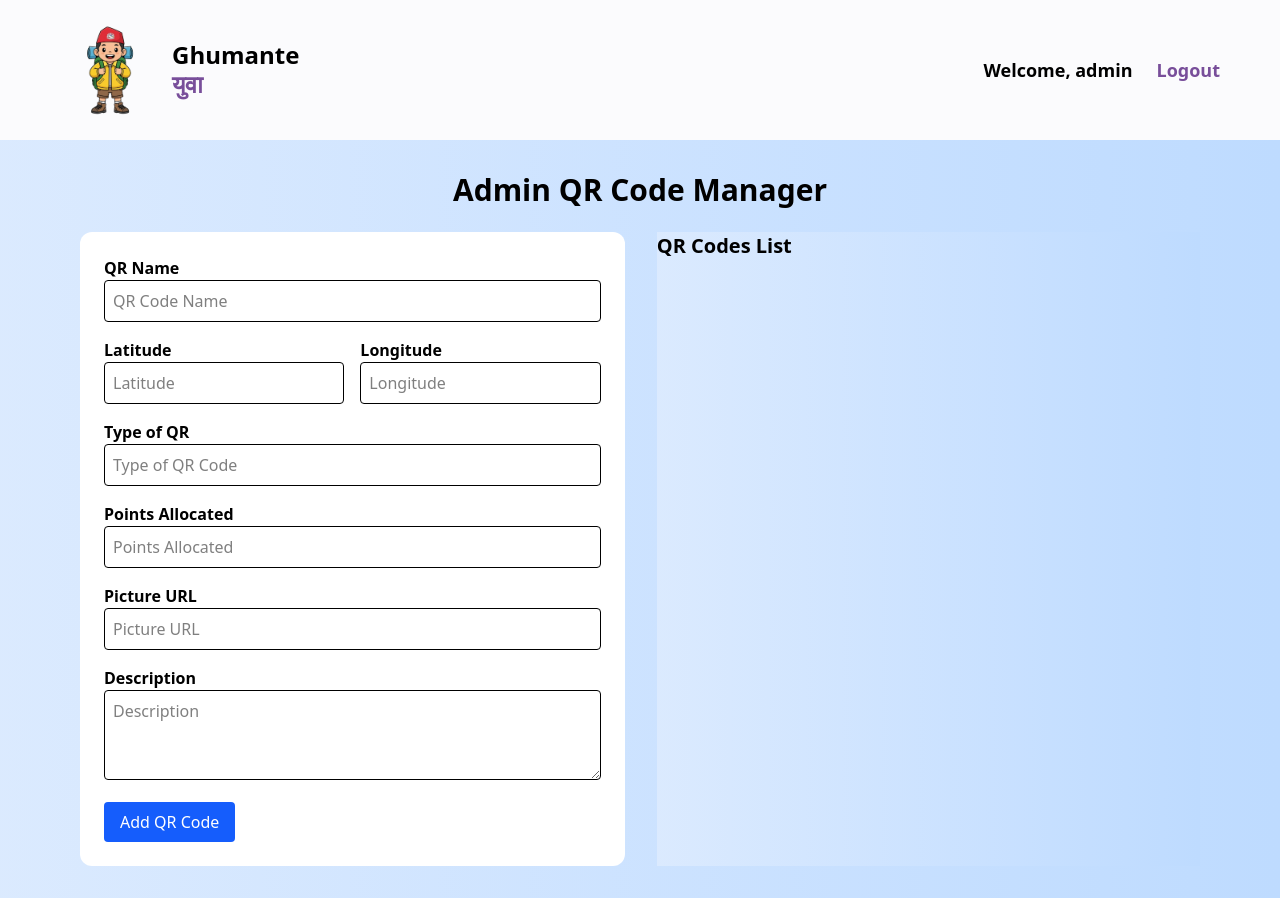
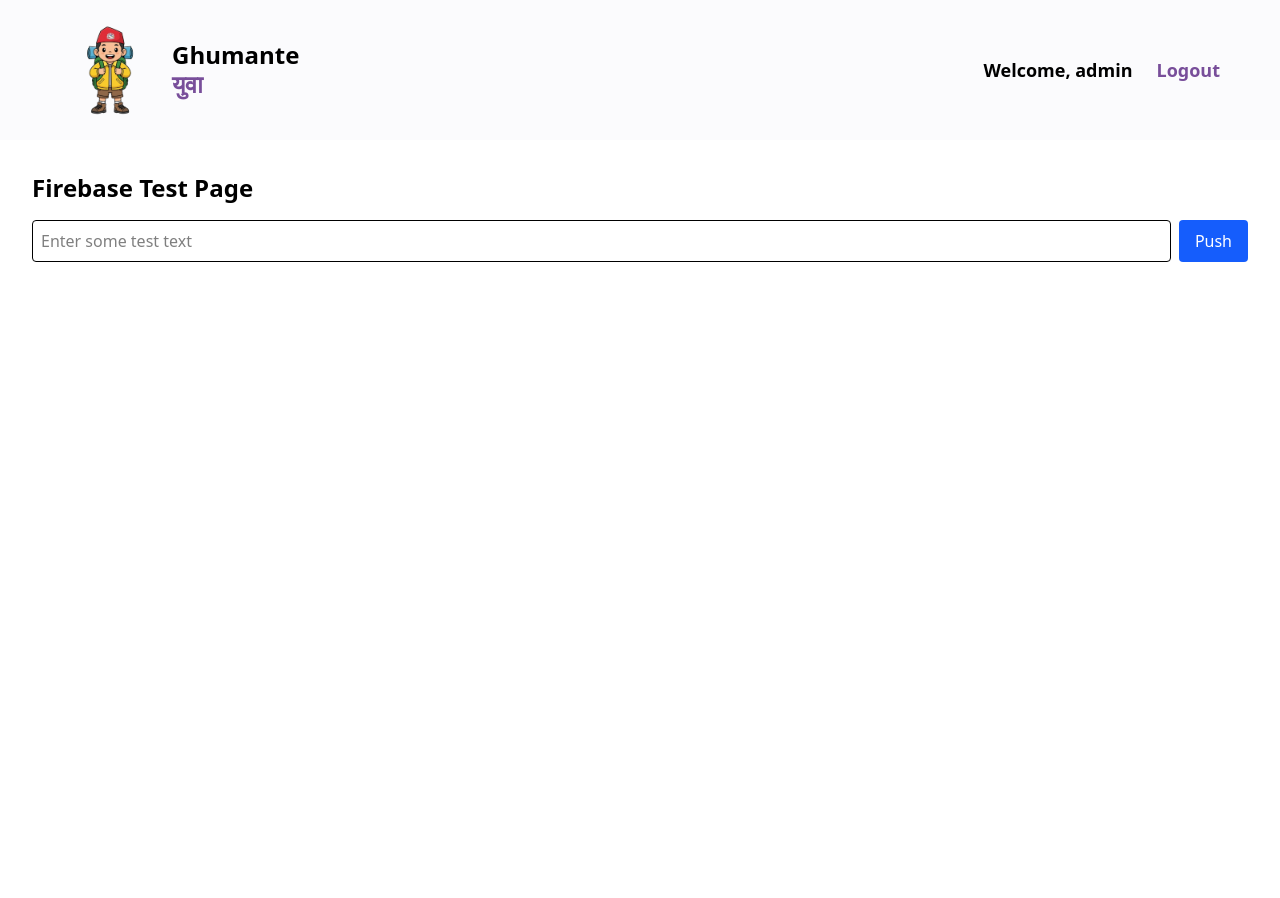
Before and after one commit to gurungsanjeev/dev, a Next.js app: page /dashboard in a window 1280 px wide. After the commit the page ends 800 px from the top, so only its background shows below. Built offline with nearby package versions, Linux system fonts and the light colour scheme; a web font is replaced by a local one.

Commit message:
Update page.js
Added the working demo one

```diff
--- a/app/dashboard/page.js
+++ b/app/dashboard/page.js
@@ -1,189 +1,40 @@
 "use client";
 import React, { useState } from "react";
+import { db } from "../firebase";
+import { ref, push } from "firebase/database";
 
-const Dashboard = () => {
-  const [form, setForm] = useState({
-    name: "",
-    latitude: "",
-    longitude: "",
-    type: "",
-    points: "",
-    picture: "",
-    description: "",
-  });
+export default function TestPage() {
+  const [data, setData] = useState("");
+  const [message, setMessage] = useState("");
 
-  const [qrList, setQrList] = useState([]);
-
-  const handleChange = (e) => {
-    setForm({ ...form, [e.target.name]: e.target.value });
-  };
-
-  const handleSubmit = (e) => {
+  const handleSubmit = async (e) => {
     e.preventDefault();
-    setQrList([...qrList, form]);
-    setForm({
-      name: "",
-      latitude: "",
-      longitude: "",
-      type: "",
-      points: "",
-      picture: "",
-      description: "",
-    });
+    try {
+      await push(ref(db, "testdata"), { text: data, timestamp: Date.now() });
+      setMessage("Data pushed successfully!");
+      setData("");
+    } catch (err) {
+      console.error(err);
+      setMessage("Error pushing data, check console.");
+    }
   };
 
   return (
-    <div className="p-8  px-20 bg-gradient-to-l from-blue-200 to-blue-100">
-      <h1 className="text-3xl font-bold mb-6 text-center">Admin QR Code Manager</h1>
-
-      <div className="flex gap-8">
-        {/* Form Section */}
-        <div className="w-1/2 bg-white p-6 rounded-xl">
-          <form onSubmit={handleSubmit} className="space-y-4">
-            <div>
-              <label className="font-semibold">QR Name</label>
-              <input
-                type="text"
-                name="name"
-                placeholder="QR Code Name"
-                value={form.name}
-                onChange={handleChange}
-                className="w-full p-2 border rounded"
-                required
-              />
-            </div>
-
-            <div className="flex gap-4">
-              <div className="w-1/2">
-                <label className="font-semibold">Latitude</label>
-                <input
-                  type="text"
-                  name="latitude"
-                  placeholder="Latitude"
-                  value={form.latitude}
-                  onChange={handleChange}
-                  className="w-full p-2 border rounded"
-                  required
-                />
-              </div>
-              <div className="w-1/2">
-                <label className="font-semibold">Longitude</label>
-                <input
-                  type="text"
-                  name="longitude"
-                  placeholder="Longitude"
-                  value={form.longitude}
-                  onChange={handleChange}
-                  className="w-full p-2 border rounded"
-                  required
-                />
-              </div>
-            </div>
-
-            <div>
-              <label className="font-semibold">Type of QR</label>
-              <input
-                type="text"
-                name="type"
-                placeholder="Type of QR Code"
-                value={form.type}
-                onChange={handleChange}
-                className="w-full p-2 border rounded"
-              />
-            </div>
-
-            <div>
-              <label className="font-semibold">Points Allocated</label>
-              <input
-                type="number"
-                name="points"
-                placeholder="Points Allocated"
-                value={form.points}
-                onChange={handleChange}
-                className="w-full p-2 border rounded"
-              />
-            </div>
-
-            <div>
-              <label className="font-semibold">Picture URL</label>
-              <input
-                type="url"
-                name="picture"
-                placeholder="Picture URL"
-                value={form.picture}
-                onChange={handleChange}
-                className="w-full p-2 border rounded"
-              />
-            </div>
-
-            <div>
-              <label className="font-semibold">Description</label>
-              <textarea
-                name="description"
-                placeholder="Description"
-                value={form.description}
-                onChange={handleChange}
-                className="w-full p-2 border rounded"
-                rows="3"
-              />
-            </div>
-
-            <button
-              type="submit"
-              className="bg-blue-600 text-white px-4 py-2 rounded hover:bg-blue-700"
-            >
-              Add QR Code
-            </button>
-          </form>
-        </div>
-
-        {/* QR List Section */}
-        <div className="w-1/2 bg-gradient-to-l from-blue-200 to-blue-100">
-          <h2 className="text-xl font-semibold mb-4">QR Codes List</h2>
-          <div className="space-y-3">
-            {qrList.map((qr, i) => (
-              <div key={i} className="p-4 border rounded bg-white shadow">
-                <p>
-                  <strong>Name:</strong> {qr.name}
-                </p>
-                <p>
-                  <strong>Location:</strong> {qr.latitude}, {qr.longitude}
-                </p>
-                <p>
-                  <strong>Type:</strong> {qr.type}
-                </p>
-                <p>
-                  <strong>Points:</strong> {qr.points}
-                </p>
-                <p>
-                  <strong>Picture URL:</strong>{" "}
-                  <a
-                    href={qr.picture}
-                    target="_blank"
-                    className="text-blue-500 underline"
-                  >
-                    View
-                  </a>
-                </p>
-                <p>
-                  <strong>Description:</strong> {qr.description}
-                </p>
-              </div>
-            ))}
-          </div>
-        </div>
-      </div>
+    <div className="p-8">
+      <h1 className="text-2xl font-bold mb-4">Firebase Test Page</h1>
+      <form onSubmit={handleSubmit} className="flex gap-2">
+        <input
+          type="text"
+          value={data}
+          onChange={(e) => setData(e.target.value)}
+          placeholder="Enter some test text"
+          className="border p-2 rounded flex-1"
+        />
+        <button type="submit" className="bg-blue-600 text-white px-4 py-2 rounded">
+          Push
+        </button>
+      </form>
+      {message && <p className="mt-4">{message}</p>}
     </div>
-
-    // <div>
-    //   <h2 className="text-2xl font-bold mb-4">Dashboard Home</h2>
-    //   <div className="grid grid-cols-1 md:grid-cols-3 gap-4">
-    //     <div className="bg-white p-4 rounded shadow">Card 1</div>
-    //     <div className="bg-white p-4 rounded shadow">Card 2</div>
-    //     <div className="bg-white p-4 rounded shadow">Card 3</div>
-    //   </div>
-    // </div>
   );
-};
-
-export default Dashboard;
+}
```
